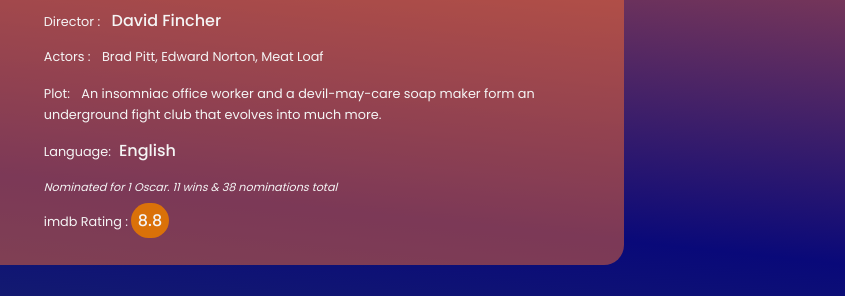
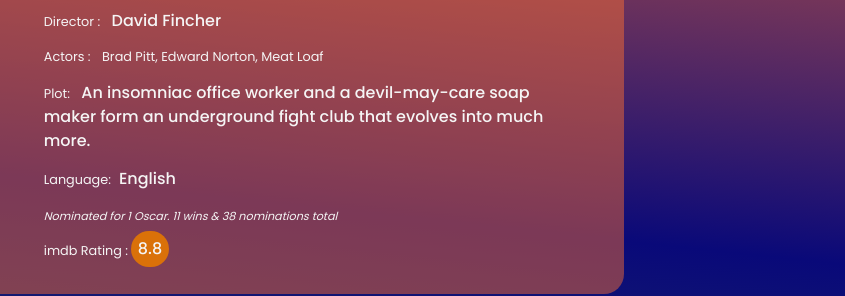
Before and after one commit to aswinc47/zinereel-movie-search, a plain HTML site: page index.html in a window 1280 px wide. Shown: the part 343-639 px from the top of the page, 435-1280 px from the left. Drawn offline with nearby package versions, Linux system fonts and the light colour scheme.

Commit message:
second commit

```diff
--- a/index.html
+++ b/index.html
@@ -47,7 +47,7 @@
                 <h5>Genre: <span id="genreid">Drama</span></h5>
                 <h5>Director : <span id="directorid">David Fincher</span></h5>
                 <h5>Actors : <span id="actorsid"></span>Brad Pitt, Edward Norton, Meat Loaf</h5>
-                <p>Plot: <span id="plotid"></span>An insomniac office worker and a devil-may-care soap maker form an underground fight club that evolves into much more.</p>
+                <p>Plot: <span id="plotid">An insomniac office worker and a devil-may-care soap maker form an underground fight club that evolves into much more.</span></p>
                 <h5>Language:<span id="languageid">English</span></h5>
                 <h6><span id="awardsid">Nominated for 1 Oscar. 11 wins & 38 nominations total</span></h6>
                 <h5>imdb Rating : <span id="imdbid">8.8</span></h5>
```
